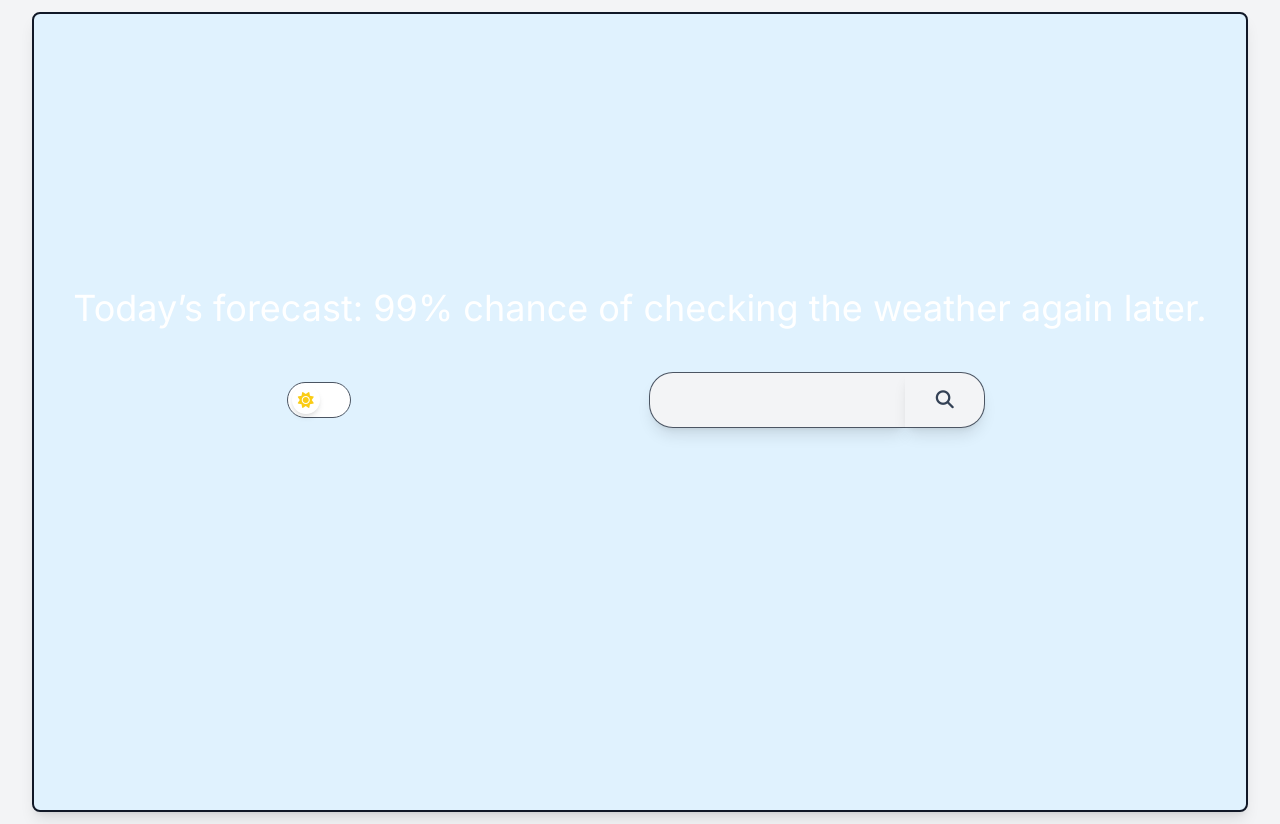
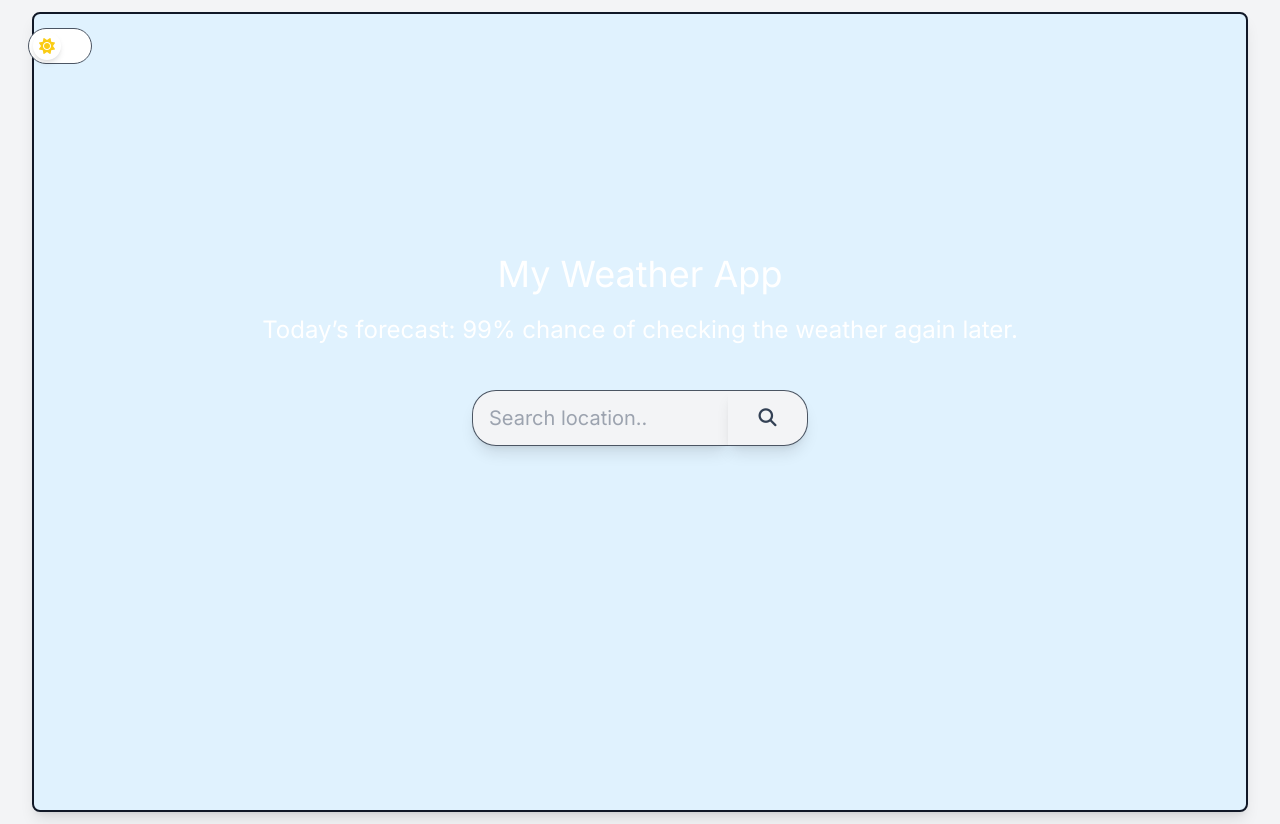
Before and after one commit to Mathias-93/RainCheck, a React (Vite) app: page / in a window 1280 px wide. Built offline with nearby package versions, Linux system fonts and the light colour scheme.

Commit message:
Fixed darkmode button position

```diff
--- a/src/App.jsx
+++ b/src/App.jsx
@@ -8,6 +8,7 @@ import FutureForecast from "./components/FutureForecast";
 import { GlobalContext } from "./Context";
 import { getRandomNumber } from "./utils/helper-functions/helper";
 import { weatherQuotes } from "./utils/data/data";
+import DarkMode from "./components/DarkMode";
 
 function App() {
   const {
@@ -128,19 +129,31 @@ function App() {
     <>
       <div
         id="project-wrapper"
-        className="min-h-screen flex justify-center dark:bg-[url('../light.jpg')] bg-cover bg-center bg-no-repeat bg-gray-100 transition-colors duration-300 font-inter"
+        className="min-h-screen flex relative justify-center dark:bg-[url('../light.jpg')] bg-cover bg-center bg-no-repeat bg-gray-100 transition-colors duration-300 font-inter"
       >
+        <div className="absolute left-7 top-7">
+          <DarkMode />
+        </div>
+
         <div
           id="main-container"
-          className="flex flex-col 2xl:flex-row border-2 border-gray-900 justify-center items-center 2xl:mt-5 w-[95%] h-[95%] 2xl:w-[70%] min-h-[800px] pb-10 dark:bg-gradient-to-br dark:dark-gradient bg-sky-100 shadow-lg rounded-lg gap-5 my-3 transition-colors duration-300"
+          className="flex flex-col 1xl:flex-row lg:flex-col 2xl:flex-row border-2 border-gray-900 justify-center items-center 2xl:mt-5 w-[95%] h-[95%] 2xl:w-[70%] min-h-[800px] pb-10 dark:bg-gradient-to-br dark:dark-gradient bg-sky-100 shadow-lg rounded-lg gap-5 my-3 transition-colors duration-300"
         >
           <div
             id="middle-container"
-            className="flex flex-col w-full justify-center items-center gap-5 p-1 2xl:w-[60%] "
+            className={`flex flex-col w-full justify-center items-center gap-5 p-1 2xl:w-[60%] ${
+              !weatherData ? "2xl:h-[500px]" : ""
+            }`}
           >
             {!weatherData && (
-              <h1 className="text-white text-4xl">{currentTitle}</h1>
+              <div className="flex flex-col gap-5 ">
+                <h1 className="text-white text-4xl text-center">
+                  My Weather App
+                </h1>
+                <h3 className="text-white text-2xl">{currentTitle}</h3>
+              </div>
             )}
+
             <SearchBar />
 
             <WeatherPanel />
--- a/src/Context.jsx
+++ b/src/Context.jsx
@@ -22,6 +22,7 @@ export default function GlobalState({ children }) {
   const [showContent, setShowContent] = useState(false);
   const [currentModal, setCurrentModal] = useState(null);
   const [currentTitle, setCurrentTitle] = useState("");
+  const [isFrontPage, setIsFrontPage] = useState(true);
 
   const toggleDarkMode = () => {
     setIsDarkMode((prevMode) => !prevMode);
@@ -116,6 +117,8 @@ export default function GlobalState({ children }) {
         setCurrentModal,
         currentTitle,
         setCurrentTitle,
+        isFrontPage,
+        setIsFrontPage,
       }}
     >
       {children}
--- a/src/components/DarkMode.jsx
+++ b/src/components/DarkMode.jsx
@@ -8,7 +8,7 @@ export default function DarkMode() {
     <div className="flex flex-col items-center justify-center gap-2">
       <div
         onClick={toggleDarkMode}
-        className={`w-14 h-8 lg:w-16 lg:h-9 flex items-center border border-gray-600 bg-white dark:dark-gradient-panels rounded-full p-1 cursor-pointer transition-colors duration-300 ${
+        className={`w-14 h-8 lg:w-16 lg:h-9 flex items-center border border-gray-600 bg-white dark:dark-gradient-toggle rounded-full p-1 cursor-pointer transition-colors duration-300 ${
           isDarkMode ? "bg-blue-600" : "bg-gray-300"
         }`}
       >
--- a/src/components/SearchBar.jsx
+++ b/src/components/SearchBar.jsx
@@ -3,7 +3,8 @@ import { GlobalContext } from "../Context";
 import DarkMode from "./DarkMode";
 
 export default function SearchBar() {
-  const { setInputValue, inputValue, setLocation } = useContext(GlobalContext);
+  const { setInputValue, inputValue, setLocation, weatherData, isFrontPage } =
+    useContext(GlobalContext);
 
   const handleInputChange = (e) => {
     setInputValue(e.target.value);
@@ -14,16 +15,20 @@ export default function SearchBar() {
     setLocation(inputValue);
   };
   return (
-    <div className="flex items-center justify-center p-2 gap-2 sm:w-[80%] md:w-[60%] lg:w-[60%] lg:mt-5 lg:justify-between">
-      <DarkMode />
+    <div
+      className={`flex items-center p-2 gap-2 sm:w-[80%] md:w-[60%] lg:w-[60%] lg:mt-5 ${
+        weatherData ? "justify-between" : "justify-center"
+      }`}
+    >
       <form
         className="flex gap-2 h-12 items-center justify-center"
         onSubmit={handleSubmit}
       >
-        <div className="flex items-center justify-center p-2">
+        <div className="flex items-center justify-center">
           <input
             type="text"
             onChange={handleInputChange}
+            placeholder="Search location.."
             className="w-28 h-10 sm:w-48 sm:h-12 md:w-56 md:h-12 lg:w-64 lg:h-14 lg:text-xl border border-gray-600 p-4 rounded-l-3xl border-r-0 bg-gray-100 dark:dark-gradient-panels shadow-lg transition-colors duration-300 dark:text-gray-100 text-slate-700"
           />
           <button
--- a/src/components/WeatherPanel.jsx
+++ b/src/components/WeatherPanel.jsx
@@ -10,7 +10,7 @@ export default function WeatherPanel() {
   const currentWeather = weatherData?.current;
 
   return (
-    <div className="flex flex-col justify-between sm:w-[70%] md:w-[60%] p-2 text-slate-700 dark:text-gray-200 transition-colors duration-300">
+    <div className="flex flex-col justify-between 2xl:mt-10 sm:w-[70%] md:w-[60%] p-2 text-slate-700 dark:text-gray-200 transition-colors duration-300">
       {loading ? (
         <img
           src={sun_sunglasses}
@@ -20,6 +20,9 @@ export default function WeatherPanel() {
       ) : (
         <div className="flex flex-col gap-3">
           <div className="flex flex-col gap-4 justify-center">
+            <p className="text-4xl sm:text-5xl lg:text-7xl font-semibold">
+              {location}
+            </p>
             <p className="text-2xl lg:text-4xl">
               {currentWeather?.temperature_2m !== undefined
                 ? `${weatherData.current.temperature_2m} °C`
--- a/src/index.css
+++ b/src/index.css
@@ -38,6 +38,12 @@
 }
 
 @layer utilities {
+  .dark-gradient-toggle {
+    @apply dark:bg-gradient-to-br dark:from-[#6b6b6b] dark:to-[#474747];
+  }
+}
+
+@layer utilities {
   .dark-gradient-search {
     @apply dark:bg-gradient-to-br dark:from-[#080808] dark:to-[#2c2c2c];
   }
```
